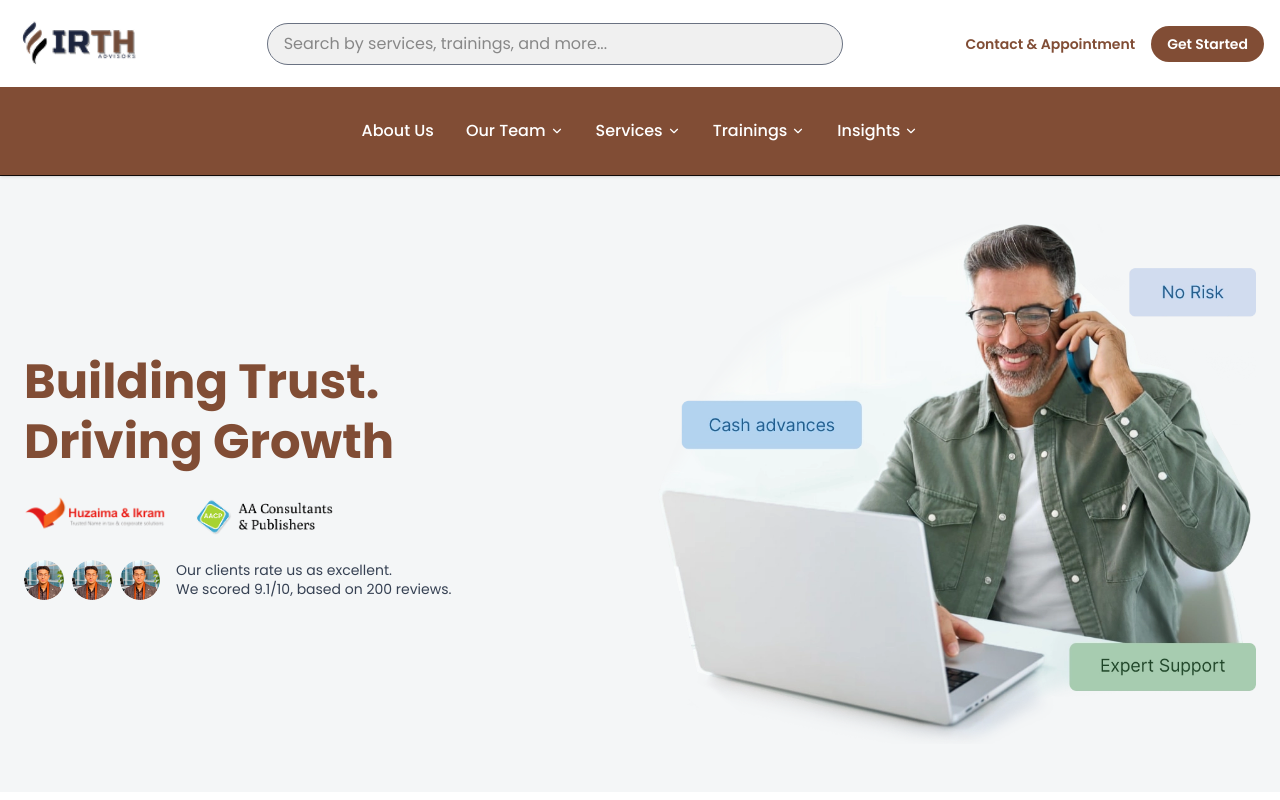
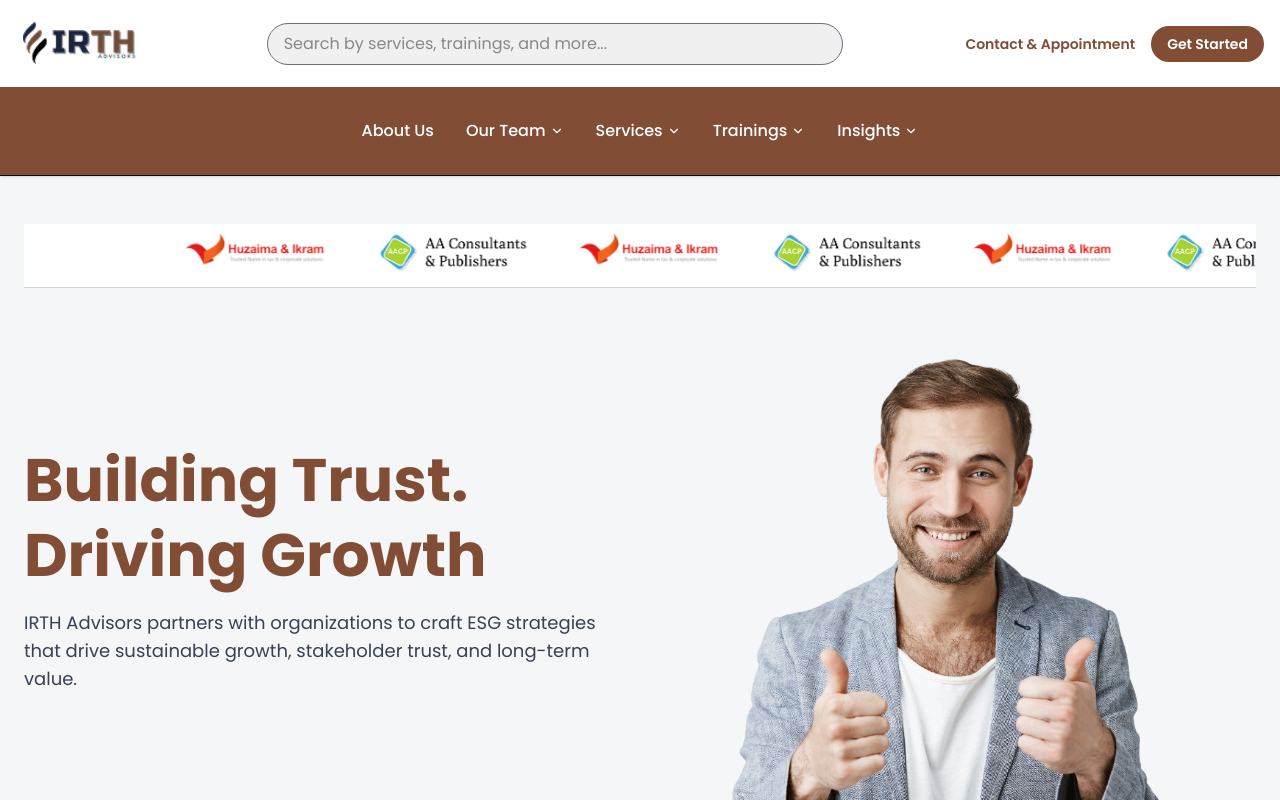
Before and after one commit to nodesbyte/advisor, a React (Vite) app: page / in a window 1280 px wide. Shown: the top 800 px of the page. Built offline with nearby package versions, Linux system fonts and the light colour scheme; a web font is replaced by a local one.

Commit message:
changes in Team Section and do changes in hero section

```diff
--- a/src/components/HeroSection.jsx
+++ b/src/components/HeroSection.jsx
@@ -1,40 +1,44 @@
-import heroImage from "../assets/hero.webp";
+import heroImage from "../assets/hero.png";
 import partner1 from "../assets/partner1.png";
 import partner2 from "../assets/partner2.png";
-import profile1 from "../assets/profile1.png";
-import profile2 from "../assets/profile1.png";
-import profile3 from "../assets/profile1.png";
 
 const HeroSection = () => {
     return (
-        <section className="bg-[#f4f6f7] py-12 px-6">
-            <div className="max-w-7xl mx-auto grid md:grid-cols-2 gap-8 items-center">
+        <section className="bg-[#f4f6f7] py-12 px-6 relative overflow-hidden">
+            {/* Marquee bar at top */}
+            <div className="bg-white py-2 border-b border-gray-300 overflow-hidden">
+                <div className="whitespace-nowrap animate-marquee flex items-center gap-12">
+                    <a href="https://huzaimaikram.com/" target="_blank" rel="noopener noreferrer">
+                        <img src={partner1} alt="Partner 1" className="h-10 object-contain" />
+                    </a>
+                    <a href="https://aacp.com.pk/" target="_blank" rel="noopener noreferrer">
+                        <img src={partner2} alt="Partner 2" className="h-10 object-contain" />
+                    </a>
+                    {/* Repeat for smooth loop effect */}
+                    <a href="https://huzaimaikram.com/" target="_blank" rel="noopener noreferrer">
+                        <img src={partner1} alt="Partner 1" className="h-10 object-contain" />
+                    </a>
+                    <a href="https://aacp.com.pk/" target="_blank" rel="noopener noreferrer">
+                        <img src={partner2} alt="Partner 2" className="h-10 object-contain" />
+                    </a>
+                    <a href="https://huzaimaikram.com/" target="_blank" rel="noopener noreferrer">
+                        <img src={partner1} alt="Partner 1" className="h-10 object-contain" />
+                    </a>
+                    <a href="https://aacp.com.pk/" target="_blank" rel="noopener noreferrer">
+                        <img src={partner2} alt="Partner 2" className="h-10 object-contain" />
+                    </a>
+                </div>
+            </div>
+
+            <div className="max-w-7xl mx-auto grid md:grid-cols-2 gap-8 items-center mt-8">
                 {/* Left Content */}
                 <div>
-                    <h2 className="text-5xl font-bold text-[#814d35] leading-tight mb-6 ">
+                    <h2 className="text-6xl font-bold text-[#814d35] leading-tight mb-4">
                         Building Trust. <br /> Driving Growth
                     </h2>
-
-                    <div className="flex items-center gap-6 mb-6">
-                        <img src={partner1} alt="Partner 1" className="w-36 h-auto object-contain" />
-                        <img src={partner2} alt="Partner 2" className="w-36 h-auto object-contain" />
-                    </div>
-
-                    <div className="flex items-center gap-4 mb-4">
-                        {/* Team avatars */}
-                        <div className="flex items-center space-x-2">
-                            <img src={profile1} alt="Profile 1" className="w-10 h-10 rounded-full object-cover" />
-                            <img src={profile2} alt="Profile 2" className="w-10 h-10 rounded-full object-cover" />
-                            <img src={profile3} alt="Profile 3" className="w-10 h-10 rounded-full object-cover" />
-                        </div>
-
-
-                        {/* Text next to avatars */}
-                        <p className="text-gray-700 text-sm leading-snug">
-                            Our clients rate us as excellent. <br />
-                            We scored 9.1/10, based on 200 reviews.
-                        </p>
-                    </div>
+                    <p className="text-lg text-gray-700 mb-6">
+                        IRTH Advisors partners with organizations to craft ESG strategies that drive sustainable growth, stakeholder trust, and long-term value.
+                    </p>
                 </div>
 
                 {/* Right Image */}
--- a/src/components/Navbar.jsx
+++ b/src/components/Navbar.jsx
@@ -98,7 +98,7 @@ const Navbar = () => {
             }
             items={[]}
             link="/team"
-            imageGroup={[image1, image2, image3, image4]}
+            imageGroup={[image3, image4, image1, image2]}
           />
 
           <Dropdowns
--- a/src/components/TeamSection.jsx
+++ b/src/components/TeamSection.jsx
@@ -10,6 +10,31 @@ import facebookImg from "../assets/facebook.png";
 
 const TeamSection = () => {
     const team = [
+
+        {
+            name: "Huzaima Bukhari",
+            title: "Chief Partner",
+            image: profile3,
+            description:
+                "Ms. Huzaima is a tax policy expert and academic writer, contributing to national discussions on fiscal reforms and economic law.",
+            socials: {
+                instagram: "#",
+                twitter: "https://x.com/Huzaimabukhari",
+                facebook: "#",
+            },
+        },
+        {
+            name: "Dr. Ikram Ul Haq",
+            title: "Managing Partner",
+            image: profile4,
+            description:
+                "Dr. Ikram is an authority on tax law and public policy. His work in taxation and governance has made a substantial impact at both national and international levels.",
+            socials: {
+                instagram: "#",
+                twitter: "https://x.com/DrIkramulHaq",
+                facebook: "#",
+            },
+        },
         {
             name: "Tahir Hassan Qureshi",
             title: "Senior Partner",
@@ -31,30 +56,6 @@ const TeamSection = () => {
             socials: {
                 instagram: "#",
                 twitter: "https://x.com/RaufAaeq",
-                facebook: "#",
-            },
-        },
-        {
-            name: "Huzaima Bukhari",
-            title: "Chief Partner",
-            image: profile3,
-            description:
-                "Ms. Huzaima is a tax policy expert and academic writer, contributing to national discussions on fiscal reforms and economic law.",
-            socials: {
-                instagram: "#",
-                twitter: "https://x.com/Huzaimabukhari",
-                facebook: "#",
-            },
-        },
-        {
-            name: "Dr. Ikram Ul Haq",
-            title: "Managing Partner",
-            image: profile4,
-            description:
-                "Dr. Ikram is an authority on tax law and public policy. His work in taxation and governance has made a substantial impact at both national and international levels.",
-            socials: {
-                instagram: "#",
-                twitter: "https://x.com/DrIkramulHaq",
                 facebook: "#",
             },
         },
--- a/src/index.css
+++ b/src/index.css
@@ -1,2 +1,17 @@
 @import url('https://fonts.googleapis.com/css2?family=Abril+Fatface&family=Bona+Nova+SC:ital,wght@0,400;0,700;1,400&family=Knewave&family=KoHo:ital,wght@0,200;0,300;0,400;0,500;0,600;0,700;1,200;1,300;1,400;1,500;1,600;1,700&family=Laila:wght@300;400;500;600;700&family=Merriweather:ital,wght@0,300;0,400;0,700;0,900;1,300;1,400;1,700;1,900&family=Petemoss&family=Poppins:ital,wght@0,100;0,200;0,300;0,400;0,500;0,600;0,700;0,800;0,900;1,100;1,200;1,300;1,400;1,500;1,600;1,700;1,800;1,900&display=swap');
 @import "tailwindcss";
+
+@keyframes marquee {
+    0% {
+        transform: translateX(100%);
+    }
+
+    100% {
+        transform: translateX(-100%);
+    }
+}
+
+.animate-marquee {
+    display: inline-flex;
+    animation: marquee 15s linear infinite;
+}
```
Also changed, not shown: src/pages/TeamPage.jsx (+116 -116 lines), src/assets/hero.png (added), 1 other file (tests, documents, lock files or other folders).
